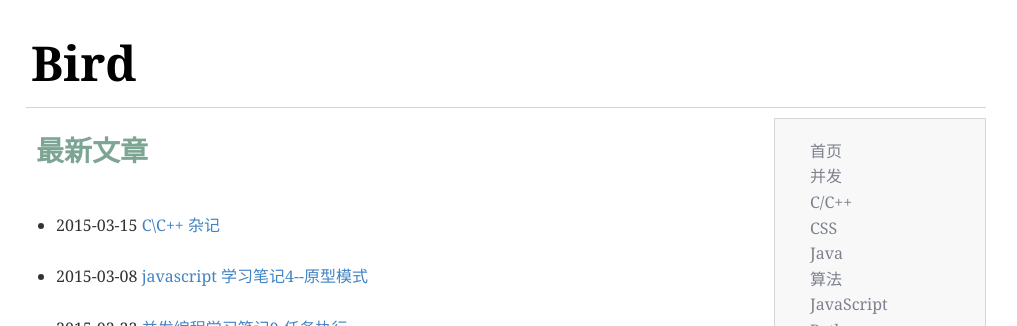
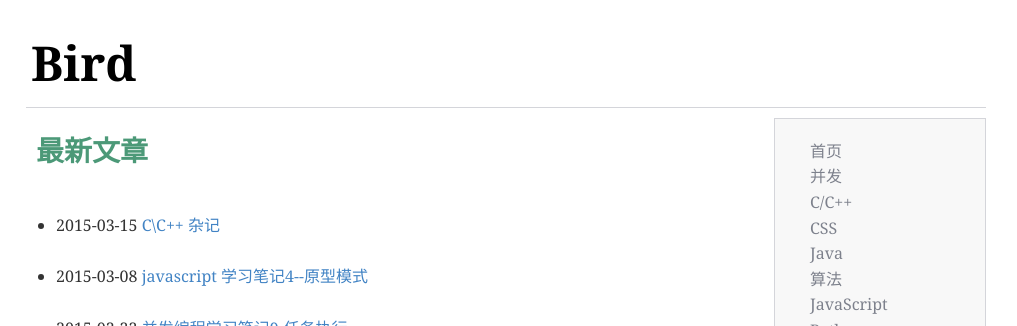
Before and after one commit to Qing-Shuang/Bird, a Jekyll site: the page built from index.html, in a window 1280 px wide. Shown: the top 326 px of the page, without its empty margins (134-1151 px from the left). Built offline with Jekyll 4.4.1, drawn with Linux system fonts in a browser that asks for light colours; Markdown is read by kramdown in place of the engine named in the settings; the list of posts is cut into pages by our own code.

Commit message:
Update markdownpad-github.css

```diff
--- a/css/markdownpad-github.css
+++ b/css/markdownpad-github.css
@@ -72,9 +72,12 @@ h2 {
   border-bottom: 1px solid #ccc;
 
   */
-  /*color: #080;*/
-  color: #7CA594;
+  /*
+  color: #080;
   border-left: 5px solid #080;
+  */
+  color: #4C9978;
+  border-left: 5px solid #4C9978;
   padding-left:10px;
   padding-top:10px;
   padding-bottom:10px;
```
